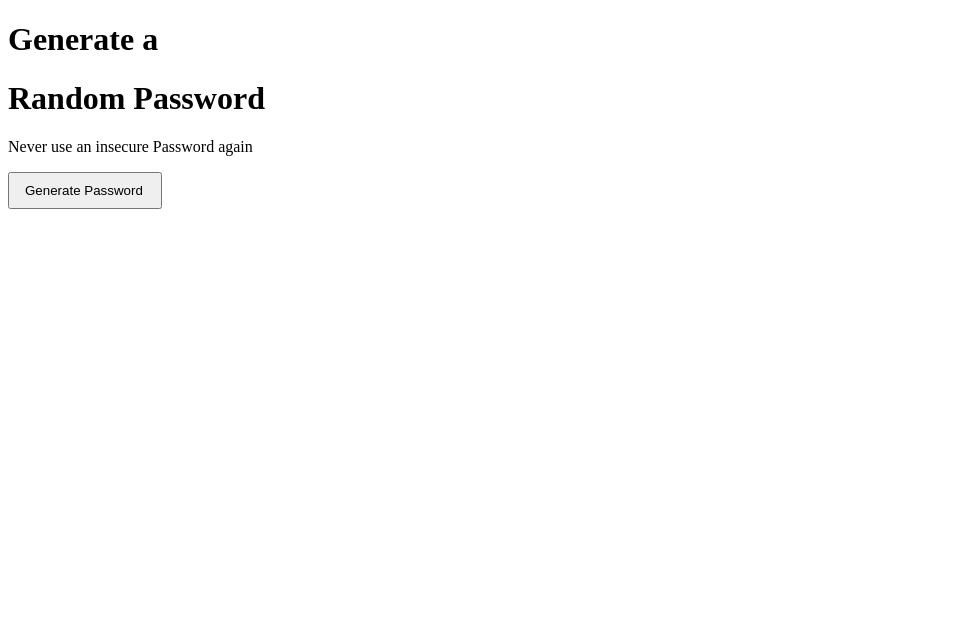
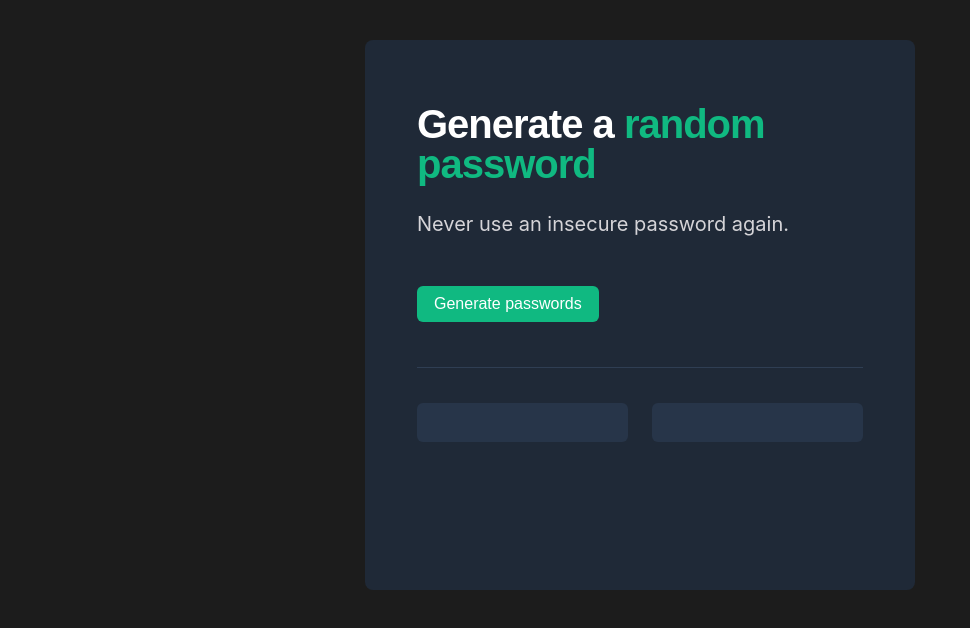
Before and after one commit to AhadTariqCaptainX/Random-Password-Generator, a plain HTML site: page index.html in a window 1280 px wide. Shown: the whole page, without its empty margins (0-970 px from the left). Drawn offline with Linux system fonts and the light colour scheme.

Commit message:
converting into figma css

```diff
--- a/index.css
+++ b/index.css
@@ -1,9 +1,105 @@
-Button {
-/* Auto layout */
-display: flex;
-flex-direction: row;
-justify-content: center;
-align-items: center;
-padding: 9px 17px 9px 15px;
-gap: 12px;
+body {
+  margin: 0;
+  padding: 40px;
+  font-family: 'Inter', sans-serif;
+  background-color: #1c1c1c;
+  display: flex;
+  flex-direction: column;
+  gap: 60px;
+  align-items: center;
 }
+
+.container {
+  display: flex;
+  gap: 40px;
+}
+
+.card {
+  width: 550px;
+  height: 550px;
+  padding: 64px 52px;
+  border-radius: 8px;
+  box-sizing: border-box;
+}
+
+.dark .card {
+  background-color: #1F2937;
+  color: #fff;
+}
+
+.light .card {
+  background-color: #ECFDF5;
+  color: #2B283A;
+}
+
+h1 {
+  font-family: 'Karla', sans-serif;
+  font-size: 40px;
+  font-weight: 800;
+  margin: 0;
+  line-height: 40px;
+  letter-spacing: -0.025em;
+}
+
+h1 span {
+  color: #10B981;
+}
+
+.card p {
+  font-size: 20px;
+  margin-top: 28px;
+  color: #D5D4D8;
+}
+
+.light .card p {
+  color: #6B7280;
+}
+
+button {
+  margin-top: 30px;
+  background-color: #10B981;
+  color: #fff;
+  border: none;
+  padding: 9px 17px;
+  font-size: 16px;
+  font-weight: 500;
+  border-radius: 6px;
+  cursor: pointer;
+}
+
+hr {
+  margin-top: 45px;
+  border: none;
+  height: 1px;
+  background-color: #2F3E53;
+}
+
+.light hr {
+  background-color: #D5D4D8;
+}
+
+.password-boxes {
+  display: flex;
+  gap: 24px;
+  margin-top: 35px;
+}
+
+.password {
+  width: 211px;
+  height: 39px;
+  background-color: #273549;
+  border-radius: 6px;
+}
+
+.password.filled {
+  display: flex;
+  justify-content: center;
+  align-items: center;
+  font-weight: 500;
+  font-size: 16px;
+  color: #55F991;
+}
+
+.light .password.filled {
+  color: #5DEF92;
+}
--- a/index.html
+++ b/index.html
@@ -1,17 +1,24 @@
 <!DOCTYPE html>
-<html>
+<html lang="en">
 <head>
-    <meta charset='utf-8'>
-    <meta http-equiv='X-UA-Compatible' content='IE=edge'>
-    <title>Random Password Generator</title>
-    <meta name='viewport' content='width=device-width, initial-scale=1'>
-    <link rel='stylesheet' type='text/css' media='screen' href='index.css'>
-    <script src='main.js'></script>
+  <meta charset="UTF-8" />
+  <meta name="viewport" content="width=device-width, initial-scale=1.0"/>
+  <title>Password Generator UI</title>
+  <link rel="stylesheet" href="index.css"/>
 </head>
 <body>
-    <h1>Generate a </h1>
-    <h1>Random Password</h1>
-    <p>Never use an insecure Password again</p>
-    <button>Generate Password</button>
+  <div class="container dark">
+    <!-- Dark Unpopulated -->
+    <div class="card">
+      <h1>Generate a <span>random password</span></h1>
+      <p>Never use an insecure password again.</p>
+      <button>Generate passwords</button>
+      <hr>
+      <div class="password-boxes">
+        <div class="password"></div>
+        <div class="password"></div>
+      </div>
+    </div>
+    </div>
 </body>
 </html>
```
